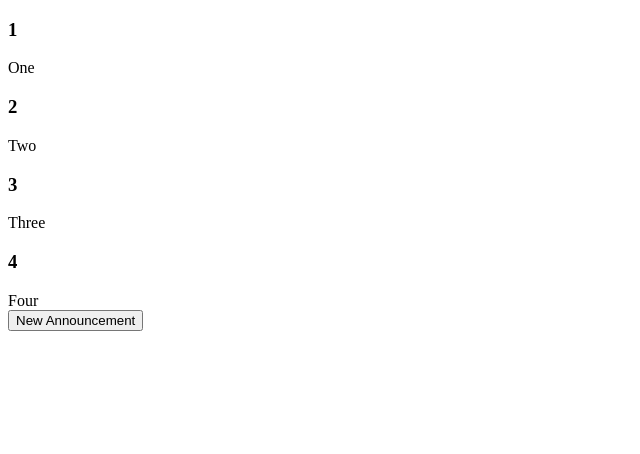
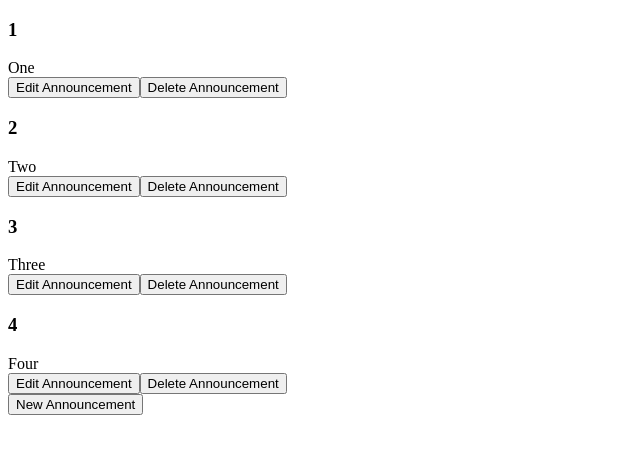
Before and after one commit to PiyushPawar17/classroom, a React (Create React App) app: page / in a window 1280 px wide. Shown: the top 454 px of the page, without its empty margins (0-640 px from the left). Built offline with nearby package versions, Linux system fonts and the light colour scheme.

Commit message:
Added Editing and Removing Functionality

```diff
--- a/src/components/Announcement.js
+++ b/src/components/Announcement.js
@@ -1,13 +1,57 @@
 import React from 'react';
+import ReactModal from 'react-modal';
 
 class Announcement extends React.Component {
 
+	constructor(props) {
+		super(props);
+
+		this.state = {
+			showModal: false
+		};
+
+		this.handleOpenModal = this.handleOpenModal.bind(this);
+		this.handleCloseModal = this.handleCloseModal.bind(this);
+		this.editAnnouncement = this.editAnnouncement.bind(this);
+		this.deleteAnnouncement = this.deleteAnnouncement.bind(this);
+	}
+
+	handleOpenModal() {
+		this.setState({ showModal: true });
+	}
+
+	handleCloseModal() {
+		this.setState({ showModal: false });
+	}
+
+	editAnnouncement(event) {
+		event.preventDefault();
+		let updatedAnnouncement = { title: this.refs.title.value, description: this.refs.description.value };
+		this.props.editAnnouncement(updatedAnnouncement, this.props.index);
+		this.setState({ showModal: false });
+	}
+
+	deleteAnnouncement() {
+		this.props.deleteAnnouncement(this.props.index);
+	}
+
 	render() {
-
 		return (
 			<div className="announcement">
 				<h3 className="announcement-title">{this.props.announcement.title}</h3>
 				<div className="announcement-description">{this.props.announcement.description}</div>
+				<button className="edit-announcement-button" onClick={this.handleOpenModal}>Edit Announcement</button>
+				<button className="delete-announcement-button" onClick={this.deleteAnnouncement}>Delete Announcement</button>
+				<ReactModal isOpen={this.state.showModal} contentLabel="Edit Announcement" ariaHideApp={false}>
+					<button onClick={this.handleCloseModal}>x</button>
+					<form className="edit-announcement-form" onSubmit={this.editAnnouncement}>
+						<label>Announcement Title</label>
+						<input type="text" className="edit-announcement-title" ref="title" defaultValue={this.props.announcement.title} />
+						<label>Announcement Description</label>
+						<input type="text" className="edit-announcement-description" ref="description" defaultValue={this.props.announcement.description} />
+						<input type="submit" value="Update Announcement" />
+					</form>
+				</ReactModal>
 			</div>
 		);
 	}
--- a/src/components/Announcements.js
+++ b/src/components/Announcements.js
@@ -22,6 +22,8 @@ class Announcements extends React.Component {
 		this.handleOpenModal = this.handleOpenModal.bind(this);
 		this.handleCloseModal = this.handleCloseModal.bind(this);
 		this.addAnnouncement = this.addAnnouncement.bind(this);
+		this.editAnnouncement = this.editAnnouncement.bind(this);
+		this.deleteAnnouncement = this.deleteAnnouncement.bind(this);
 	}
 
 	handleOpenModal() {
@@ -33,10 +35,9 @@ class Announcements extends React.Component {
 	}
 
 	displayAnnouncements() {
-
 		return this.state.announcementList.map((announcement, index) => {
 			return (
-				<Announcement announcement={announcement} key={index} />
+				<Announcement announcement={announcement} key={index} index={index} editAnnouncement={this.editAnnouncement} deleteAnnouncement={this.deleteAnnouncement} />
 			);
 		});
 	}
@@ -45,17 +46,32 @@ class Announcements extends React.Component {
 		event.preventDefault();
 		let newAnnouncement = { title: this.refs.title.value, description: this.refs.description.value };
 		let announcementList = [...this.state.announcementList, newAnnouncement];
+
 		this.setState({ announcementList, showModal: false });
 	}
 
+	editAnnouncement(updatedAnnouncement, index) {
+		let announcementList = [...this.state.announcementList];
+		announcementList[index] = updatedAnnouncement;
+
+		this.setState({ announcementList });
+	}
+
+	deleteAnnouncement(announcementIndex) {
+		let announcementList = this.state.announcementList.filter((announcement, index) => {
+			return announcementIndex !== index;
+		});
+
+		this.setState({ announcementList });
+	}
+
 	render() {
-
 		return (
 			<div>
 				{ this.displayAnnouncements() }
 				<div>
 					<button onClick={this.handleOpenModal}>New Announcement</button>
-					<ReactModal isOpen={this.state.showModal} contentLabel="Minimal Modal Example" ariaHideApp={false}>
+					<ReactModal isOpen={this.state.showModal} contentLabel="Add Announcement" ariaHideApp={false}>
 						<button onClick={this.handleCloseModal}>x</button>
 						<form className="new-announcement-form" onSubmit={this.addAnnouncement}>
 							<label>Announcement Title</label>
```
